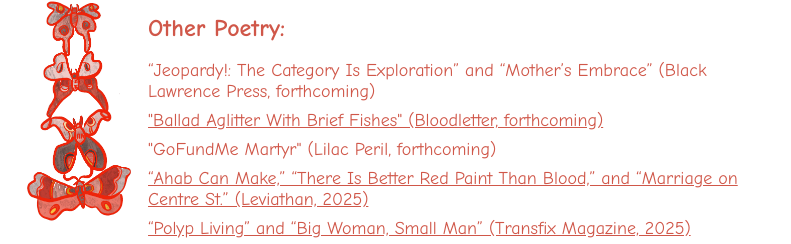
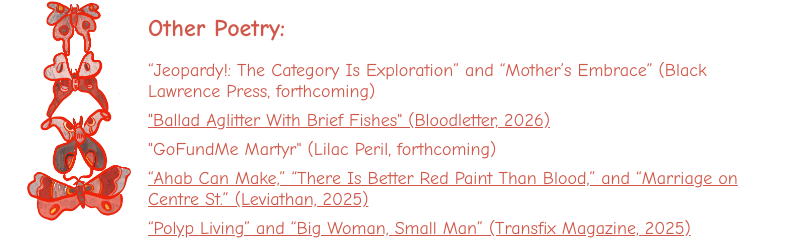
Before and after one commit to andiesheridan/andiesheridan.github.io, a plain HTML site: page otherpoetry.html in a window 1280 px wide. Shown: the part 80-324 px from the top of the page, 489-1280 px from the left. Drawn offline with Linux system fonts and the light colour scheme.

Commit message:
no more forthcoming it is comed

```diff
--- a/otherpoetry.html
+++ b/otherpoetry.html
@@ -87,7 +87,7 @@
                 <a
                   href="https://bloodlettermag.com/ballad-aglitter-with-brief-fishes/"
                 >
-                  "Ballad Aglitter With Brief Fishes" (Bloodletter, forthcoming)
+                  "Ballad Aglitter With Brief Fishes" (Bloodletter, 2026)
                 </a>
               </li>
 
```
